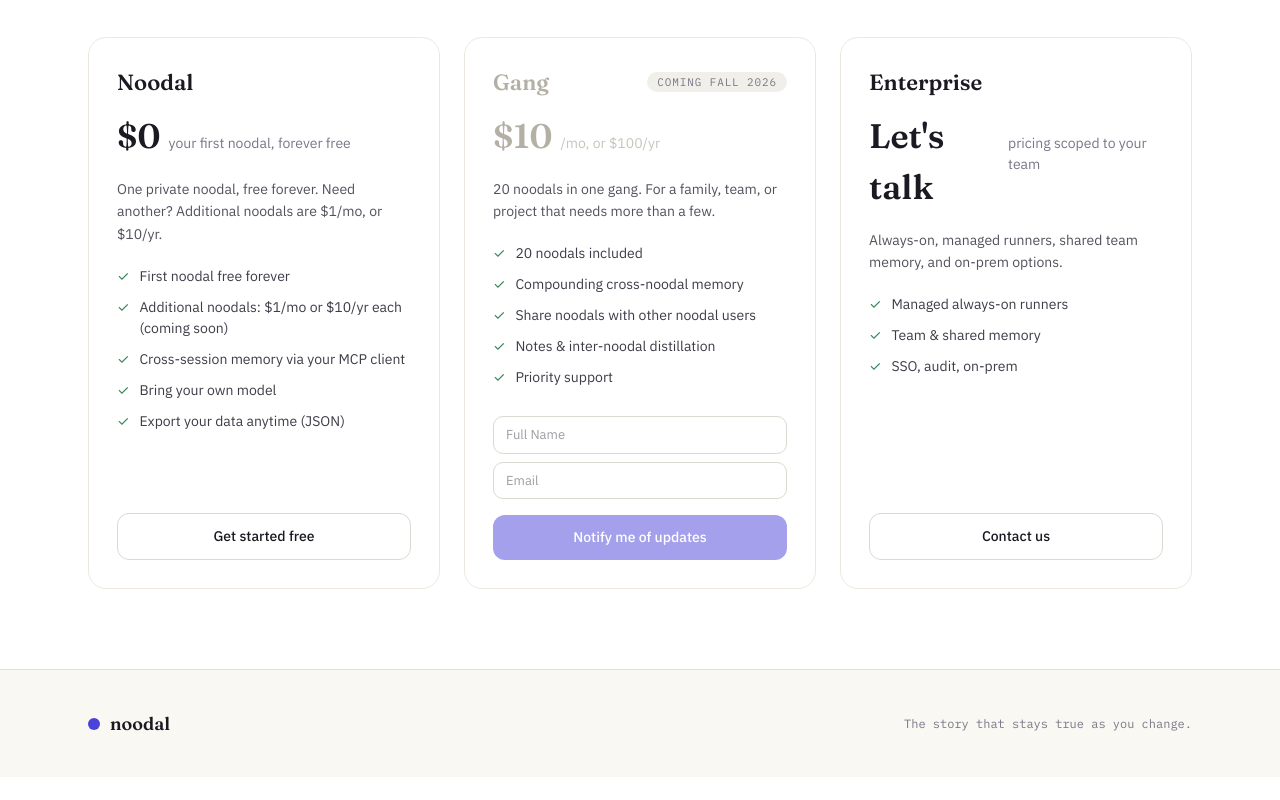
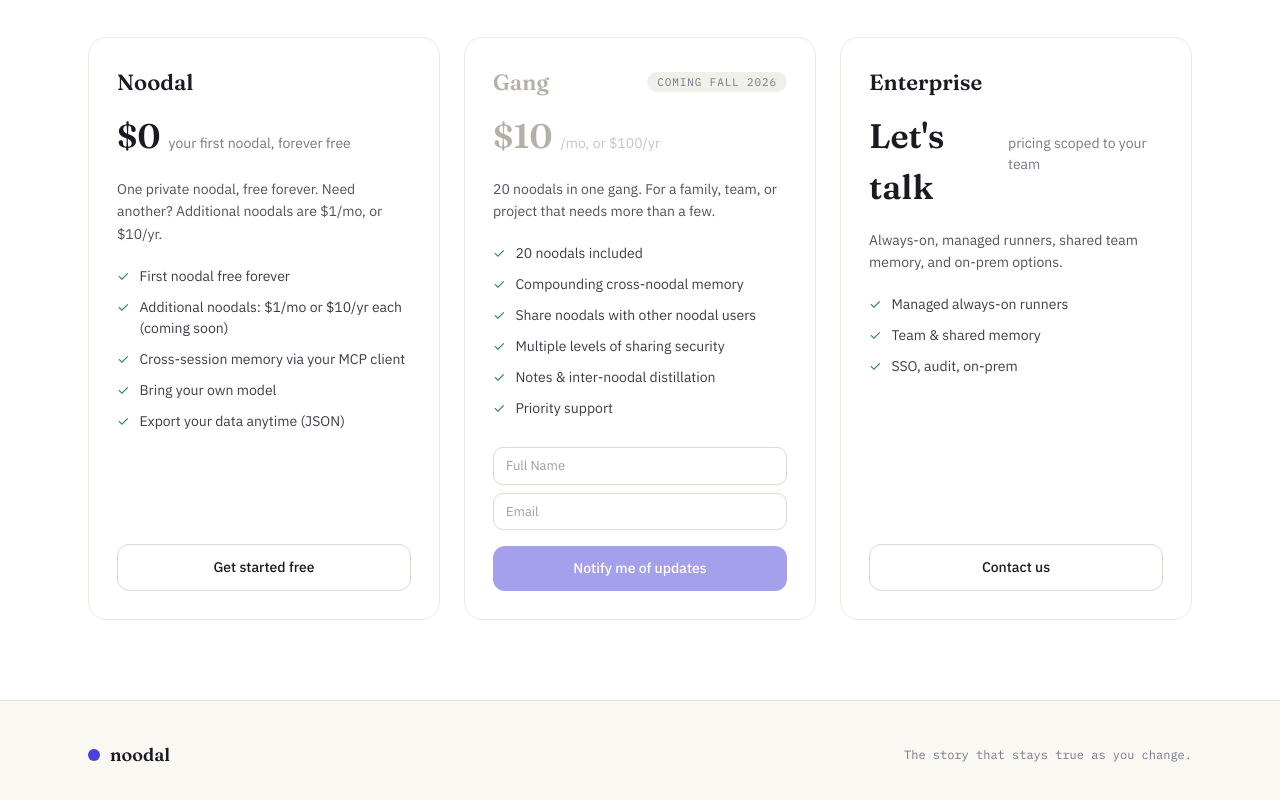
Before and after one commit to eugeniology/Noodalchatapp, a React (Vite) app: page / in a window 1280 px wide. Shown: the part 2302-3102 px from the top of the page. Before the commit the page ends 3079 px from the top, so only its background shows below. Built offline with nearby package versions, Linux system fonts and the light colour scheme; no server answers.

Commit message:
Gang tier: add multiple levels of sharing security

```diff
--- a/src/app/components/marketing/MarketingLanding.tsx
+++ b/src/app/components/marketing/MarketingLanding.tsx
@@ -58,7 +58,7 @@ const TIERS = [
     availability: "Coming Fall 2026",
     comingSoon: true,
     blurb: "20 noodals in one gang. For a family, team, or project that needs more than a few.",
-    features: ["20 noodals included", "Compounding cross-noodal memory", "Share noodals with other noodal users", "Notes & inter-noodal distillation", "Priority support"],
+    features: ["20 noodals included", "Compounding cross-noodal memory", "Share noodals with other noodal users", "Multiple levels of sharing security", "Notes & inter-noodal distillation", "Priority support"],
     cta: "Notify me of updates",
     highlight: false,
   },
```
